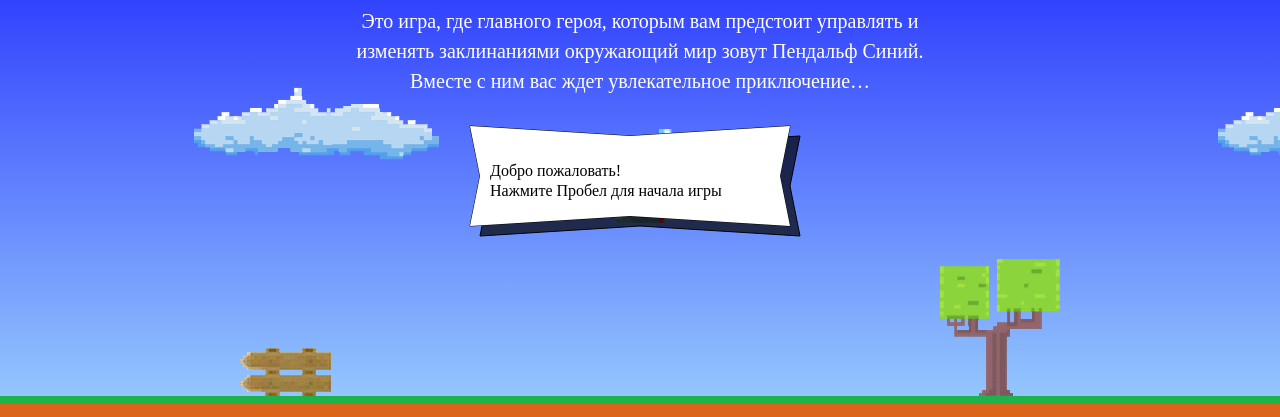
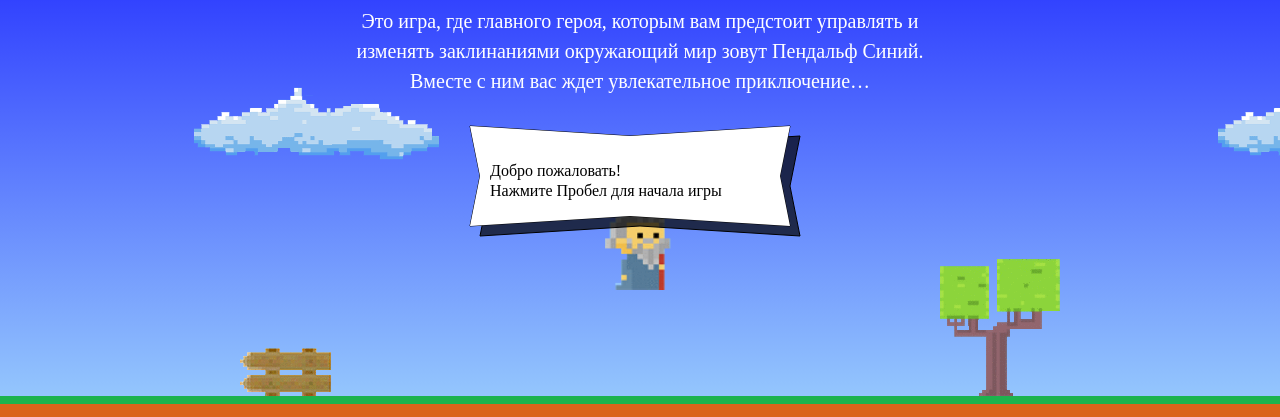
Before and after one commit to dudehydra/233232-code-and-magick, a website: page index.html in a window 1280 px wide. Shown: the part 203-620 px from the top of the page. Drawn offline with Linux system fonts and the light colour scheme; a web font is replaced by a local one.

Commit message:
Учебный проект 0.1

```diff
--- a/index.html
+++ b/index.html
@@ -196,7 +196,7 @@
     return (width - wizardWidth) / 2;
   }
   var getWizardY = function(height) {
-    return height / 3 * 1/3;
+    return height / 3;
   }
 </script>
 <script src="js/game.js"></script>
```
